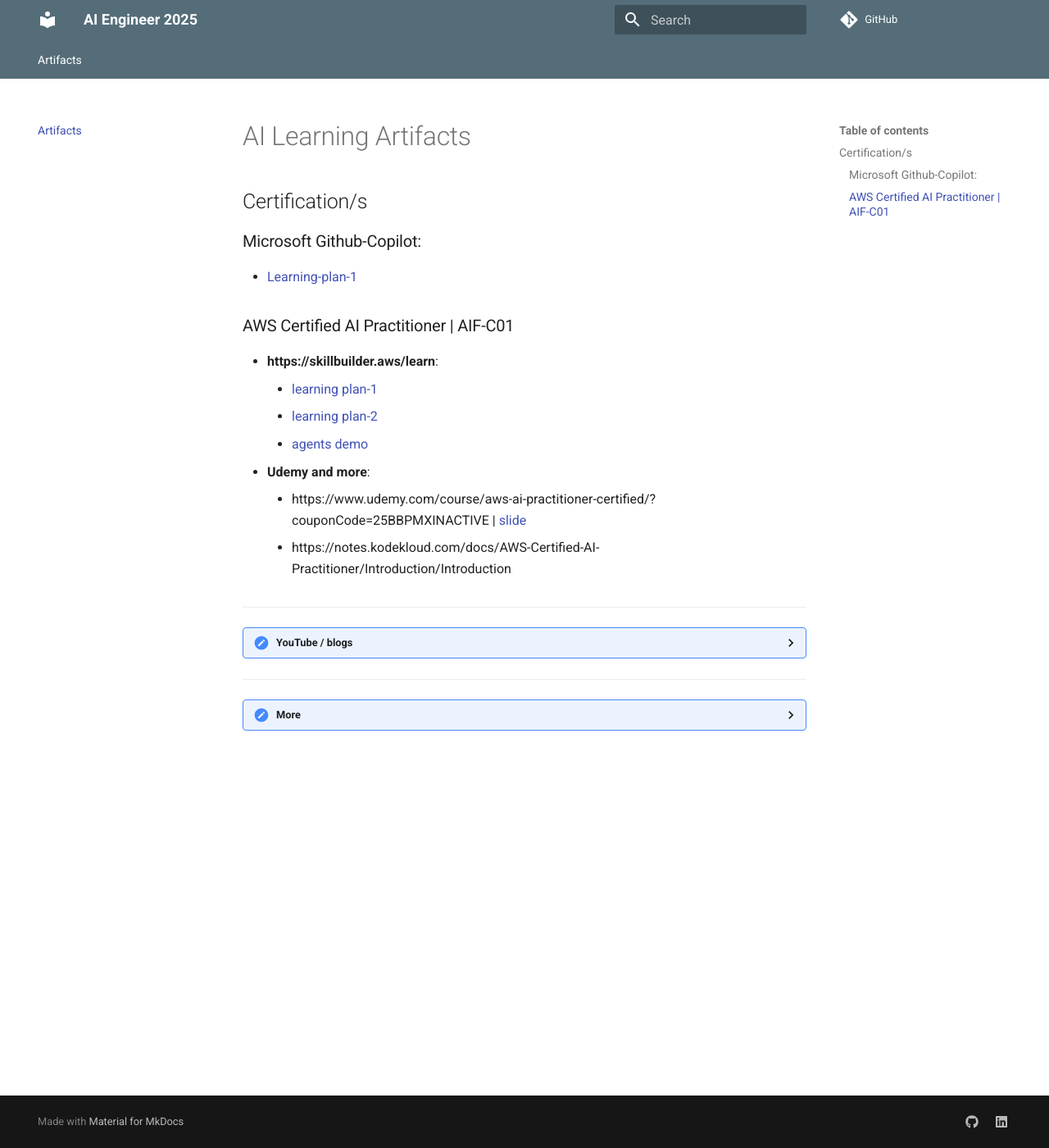
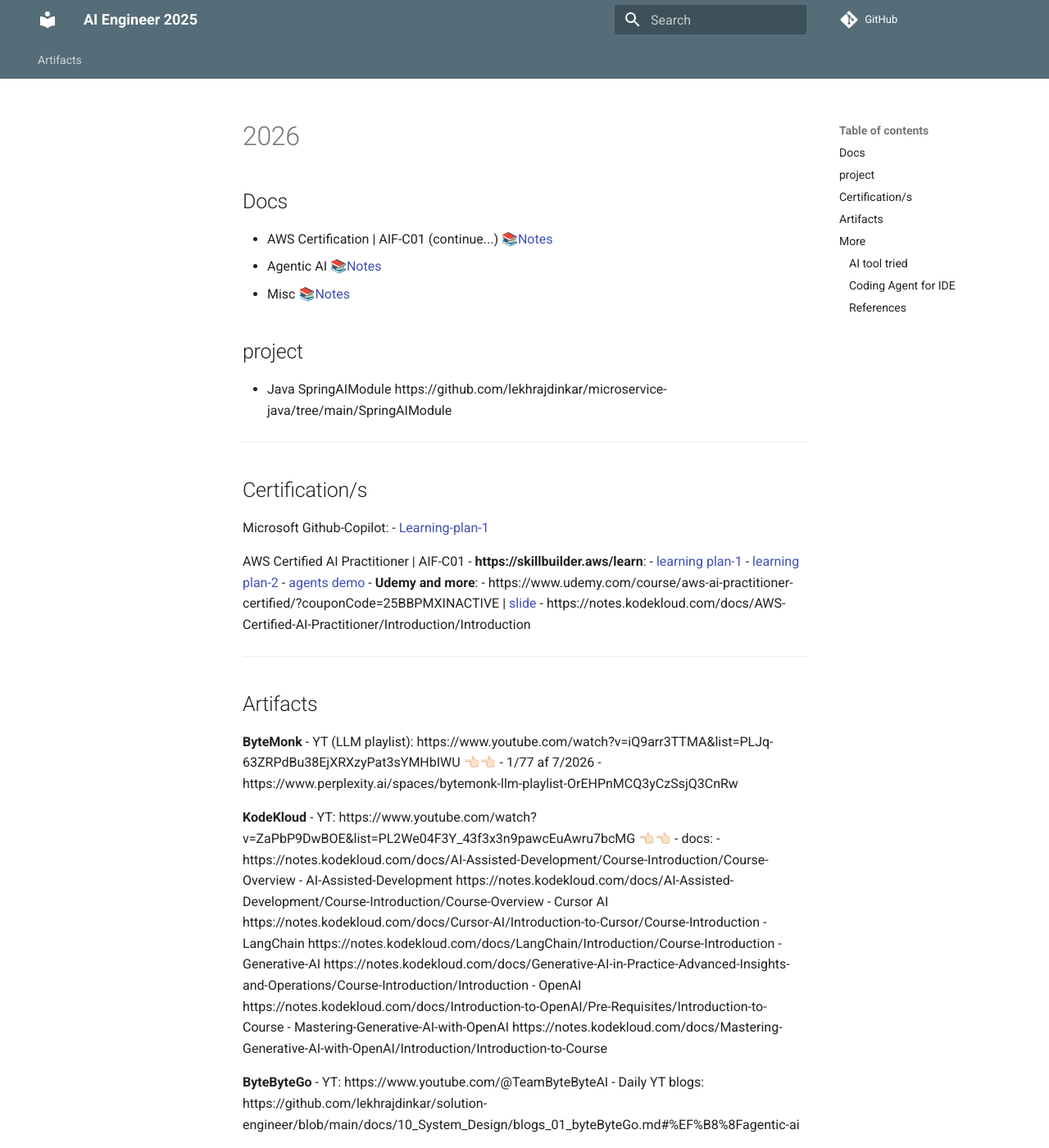
Before and after one commit to lekhrajdinkar/AI-Engineer, an MkDocs documentation site: the page built from docs/2026/README.md, in a window 1280 px wide and 1400 px high. Shown: the whole window at 82% size. Built offline with MkDocs 1.6.1 and Material for MkDocs 9.7.7, drawn with Linux system fonts in a browser that asks for light colours; comment, search, counter and statistics services are not loaded; some of the changed text lies outside the part shown.

Commit message:
Model Notes - update

```diff
--- a/docs/2025/readme.md
+++ /dev/null
@@ -1 +0,0 @@
-👉Merged all notes with [2026](../2026), to consolidate.
--- a/docs/01_Artifact.md
+++ b/docs/2026/README.md
@@ -1,10 +1,19 @@
-# AI Learning Artifacts
+# 2026
 
+## Docs
+- AWS Certification | AIF-C01 (continue...) [📚Notes](docs/2026/01_AWS-AIF-C01)
+- Agentic AI [📚Notes](docs/2026/02_AgenticAI)
+- Misc [📚Notes](docs/2026/99_Misc)
+
+## project
+- Java SpringAIModule https://github.com/lekhrajdinkar/microservice-java/tree/main/SpringAIModule
+
+---
 ## Certification/s
-### Microsoft Github-Copilot:
+Microsoft Github-Copilot:
 - [Learning-plan-1](https://learn.microsoft.com/en-us/plans/2x0jcgtzome4k0?tab=tab-learning-paths)
 
-### AWS Certified AI Practitioner | AIF-C01
+AWS Certified AI Practitioner | AIF-C01
 - **https://skillbuilder.aws/learn**:
     - [learning plan-1](https://skillbuilder.aws/learning-plan/G8ENMJ5QBE/aws-artificial-intelligence-practitioner-learning-plan/SU2A1EJM1A)
     - [learning plan-2](https://skillbuilder.aws/learning-plan/3NRN71QZR2/exam-prep-plan-aws-certified-ai-practitioner-aifc01--english/FBV4STG94B)
@@ -14,42 +23,33 @@
     - https://notes.kodekloud.com/docs/AWS-Certified-AI-Practitioner/Introduction/Introduction
 
 ---
+## Artifacts
+**ByteMonk**
+- YT (LLM playlist): https://www.youtube.com/watch?v=iQ9arr3TTMA&list=PLJq-63ZRPdBu38EjXRXzyPat3sYMHbIWU 👈🏻👈🏻
+  - 1/77 af 7/2026
+  - https://www.perplexity.ai/spaces/bytemonk-llm-playlist-OrEHPnMCQ3yCzSsjQ3CnRw
 
-<details>
-<summary>YouTube / blogs</summary>
+**KodeKloud**
+- YT:  https://www.youtube.com/watch?v=ZaPbP9DwBOE&list=PL2We04F3Y_43f3x3n9pawcEuAwru7bcMG 👈🏻👈🏻
+- docs:
+  - https://notes.kodekloud.com/docs/AI-Assisted-Development/Course-Introduction/Course-Overview
+  - AI-Assisted-Development https://notes.kodekloud.com/docs/AI-Assisted-Development/Course-Introduction/Course-Overview
+  - Cursor AI https://notes.kodekloud.com/docs/Cursor-AI/Introduction-to-Cursor/Course-Introduction
+  - LangChain https://notes.kodekloud.com/docs/LangChain/Introduction/Course-Introduction
+  - Generative-AI https://notes.kodekloud.com/docs/Generative-AI-in-Practice-Advanced-Insights-and-Operations/Course-Introduction/Introduction
+  - OpenAI https://notes.kodekloud.com/docs/Introduction-to-OpenAI/Pre-Requisites/Introduction-to-Course
+  - Mastering-Generative-AI-with-OpenAI https://notes.kodekloud.com/docs/Mastering-Generative-AI-with-OpenAI/Introduction/Introduction-to-Course
 
-- **ByteMonk**
-    - YT (LLM playlist): https://www.youtube.com/watch?v=iQ9arr3TTMA&list=PLJq-63ZRPdBu38EjXRXzyPat3sYMHbIWU 👈🏻👈🏻
-    - perplexity Notes: https://www.perplexity.ai/spaces/bytemonk-llm-playlist-OrEHPnMCQ3yCzSsjQ3CnRw
+**ByteByteGo**
+- YT: https://www.youtube.com/@TeamByteByteAI
+- Daily YT blogs: https://github.com/lekhrajdinkar/solution-engineer/blob/main/docs/10_System_Design/blogs_01_byteByteGo.md#%EF%B8%8Fagentic-ai
 
-- **KodeKloud**
-  - labs:
-    - [All Labs](https://kodekloud.com/studio/labs/artificial-intelligence)
-    - https://kode.wiki/3Wh4DZ6 - Nov 2026 labs
-  - YT:  https://www.youtube.com/watch?v=ZaPbP9DwBOE&list=PL2We04F3Y_43f3x3n9pawcEuAwru7bcMG 👈🏻👈🏻
-  - Note:
-    - https://notes.kodekloud.com/docs/AI-Assisted-Development/Course-Introduction/Course-Overview
-    - AI-Assisted-Development https://notes.kodekloud.com/docs/AI-Assisted-Development/Course-Introduction/Course-Overview
-    - Cursor AI https://notes.kodekloud.com/docs/Cursor-AI/Introduction-to-Cursor/Course-Introduction
-    - LangChain https://notes.kodekloud.com/docs/LangChain/Introduction/Course-Introduction
-    - Generative-AI https://notes.kodekloud.com/docs/Generative-AI-in-Practice-Advanced-Insights-and-Operations/Course-Introduction/Introduction
-    - OpenAI https://notes.kodekloud.com/docs/Introduction-to-OpenAI/Pre-Requisites/Introduction-to-Course
-    - Mastering-Generative-AI-with-OpenAI https://notes.kodekloud.com/docs/Mastering-Generative-AI-with-OpenAI/Introduction/Introduction-to-Course
-
-- **ByteByteGo**
-  - YT: https://www.youtube.com/@TeamByteByteAI
-  - Daily YT blogs: https://github.com/lekhrajdinkar/solution-engineer/blob/main/docs/10_System_Design/blogs_01_byteByteGo.md#%EF%B8%8Fagentic-ai
-
-- **Officials**:
-    - https://www.youtube.com/@anthropic-ai/videos
-    - https://www.youtube.com/@OpenAI
-</details>
+**Officials**:
+- https://www.youtube.com/@anthropic-ai/videos
+- https://www.youtube.com/@OpenAI
 
 ---
-
-<details>
-<summary>More</summary>
-
+## More
 ### AI tool tried
 - AI browser - perplexity comet
 - **notebookLM**
@@ -93,5 +93,3 @@
 - **Books**
   - https://drive.google.com/drive/u/1/folders/1A6k2ITT65-G7AaFKW4nXjurq9ZBQKY03
   - [book - ai-agents-playbook 2025📘](https://offers.hubspot.com/ai-agents-playbook?utm_source=youtube&utm_medium=social&utm_campaign=CR000000686_TinaHuang%2Fpartner_youtube)
-
-</details>
--- a/mkdocs.yml
+++ b/mkdocs.yml
@@ -3,7 +3,7 @@
 site_author: Lekhraj Dinkar
 docs_dir: docs
 nav:
-        - Artifacts : 01_Artifact.md
+        - Artifacts : README.md
 
 theme:
   name: material
```
Also changed, not shown: README.md (+3 -19 lines), docs/02_lab.md (deleted, +0 -10 lines), docs/2025/README.md (added, +8 -0 lines), docs/2026/01_AWS-AIF-C01/DC-01-Funda-of-ML-and-AI/02_01_Models (1 Overview).md (+10 -7 lines), docs/2026/02_AgenticAI/LABS.md (added, +10 -0 lines).
